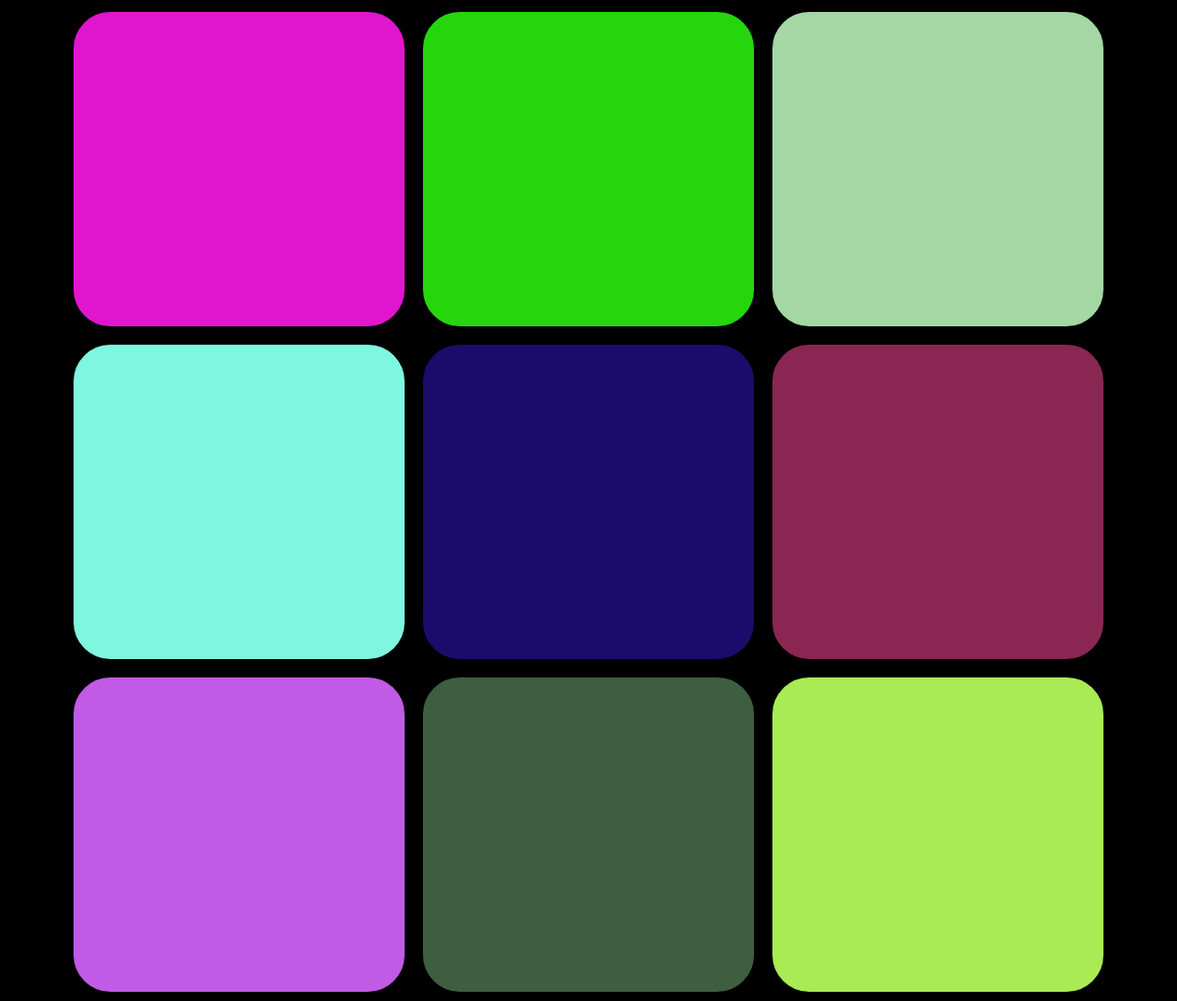
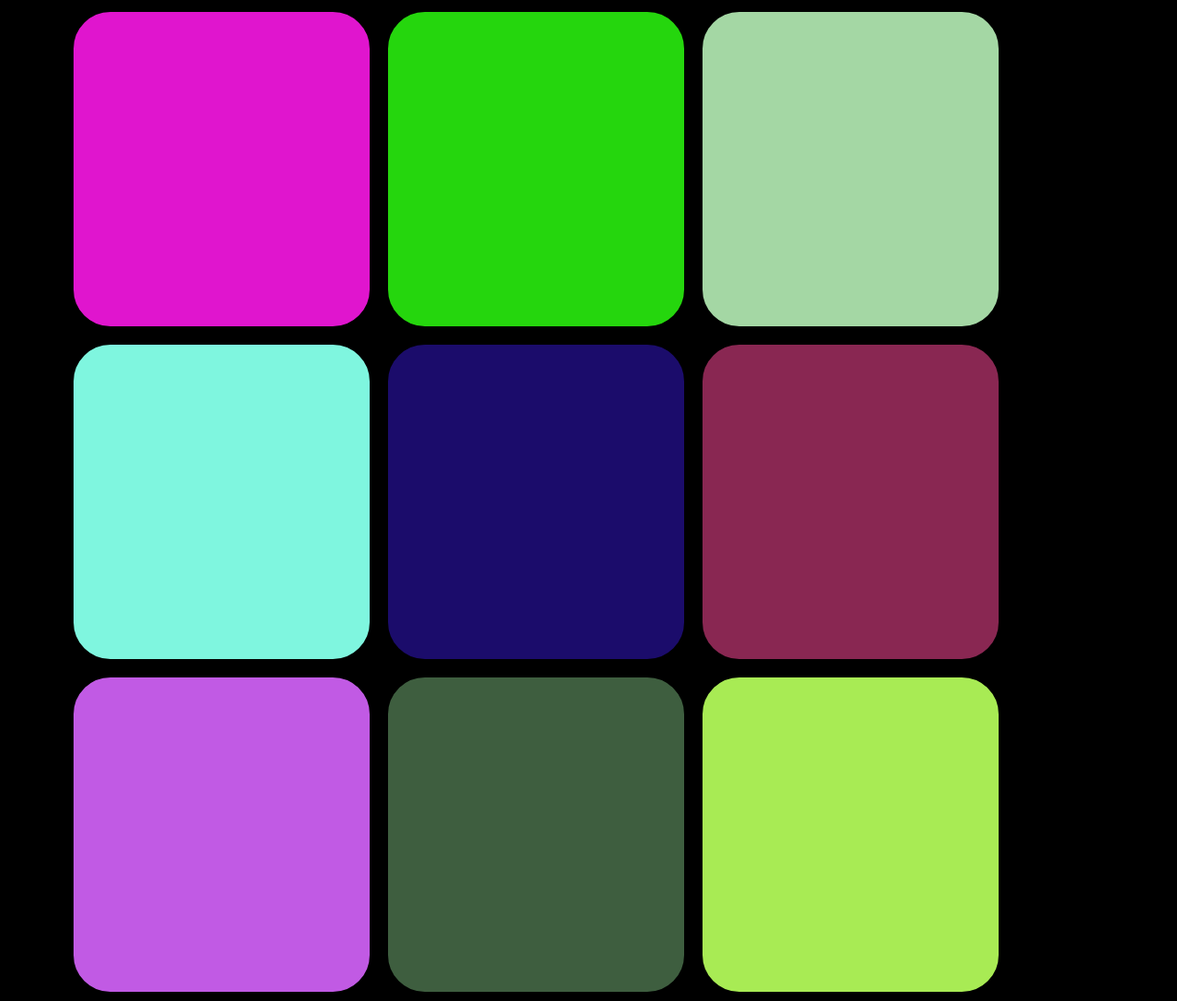
Before and after one commit to FarhaanGazi/ColorGame, a plain HTML site: page index.html in a window 1280 px wide. Shown: the part 270-1359 px from the top of the page at 92% size. Drawn offline with nearby package versions, Linux system fonts and the light colour scheme.

Commit message:
Removed Bootstrap completely

```diff
--- a/css.css
+++ b/css.css
@@ -35,6 +35,15 @@ h1 {
     transition: background 0.8s;
 }
 
+.box {
+    width: 30%;
+    padding-bottom: 30%;
+    border-radius: 50px;
+    border: black 10px solid;
+    transition: background 0.8s;
+    float: right;
+}
+
 #response {
     padding: 0 15%;
 }
--- a/index.html
+++ b/index.html
@@ -25,20 +25,21 @@
         <!--Color Grid -->
         <div class="container ">
             <div class="row">
-                <div class="col-4  myCol"></div>
-                <div class="col-4  myCol"></div>
-                <div class="col-4  myCol"></div>
+                <div class="box"></div>
+                <div class="box"></div>
+                <div class="box"></div>
             </div>
             <div class="row">
-                <div class="col-4  myCol"></div>
-                <div class="col-4  myCol"></div>
-                <div class="col-4  myCol"></div>
+                <div class="box"></div>
+                <div class="box"></div>
+                <div class="box"></div>
             </div>
             <div class="row">
-                <div class="col-4  myCol"></div>
-                <div class="col-4  myCol"></div>
-                <div class="col-4  myCol"></div>
+                <div class="box"></div>
+                <div class="box"></div>
+                <div class="box"></div>
             </div>
+
         <!-- Script -->
             <script src="js.js"></script>
     </body>
--- a/js.js
+++ b/js.js
@@ -1,6 +1,6 @@
 let red=100, green=100, blue=100;
 let options = 9;
-box = document.getElementsByClassName("myCol");
+box = document.getElementsByClassName("box");
 question = document.getElementById("rgb");
 response = document.getElementById("response");
 header = document.getElementById("header");
```
Also changed, not shown: 3 other files.
